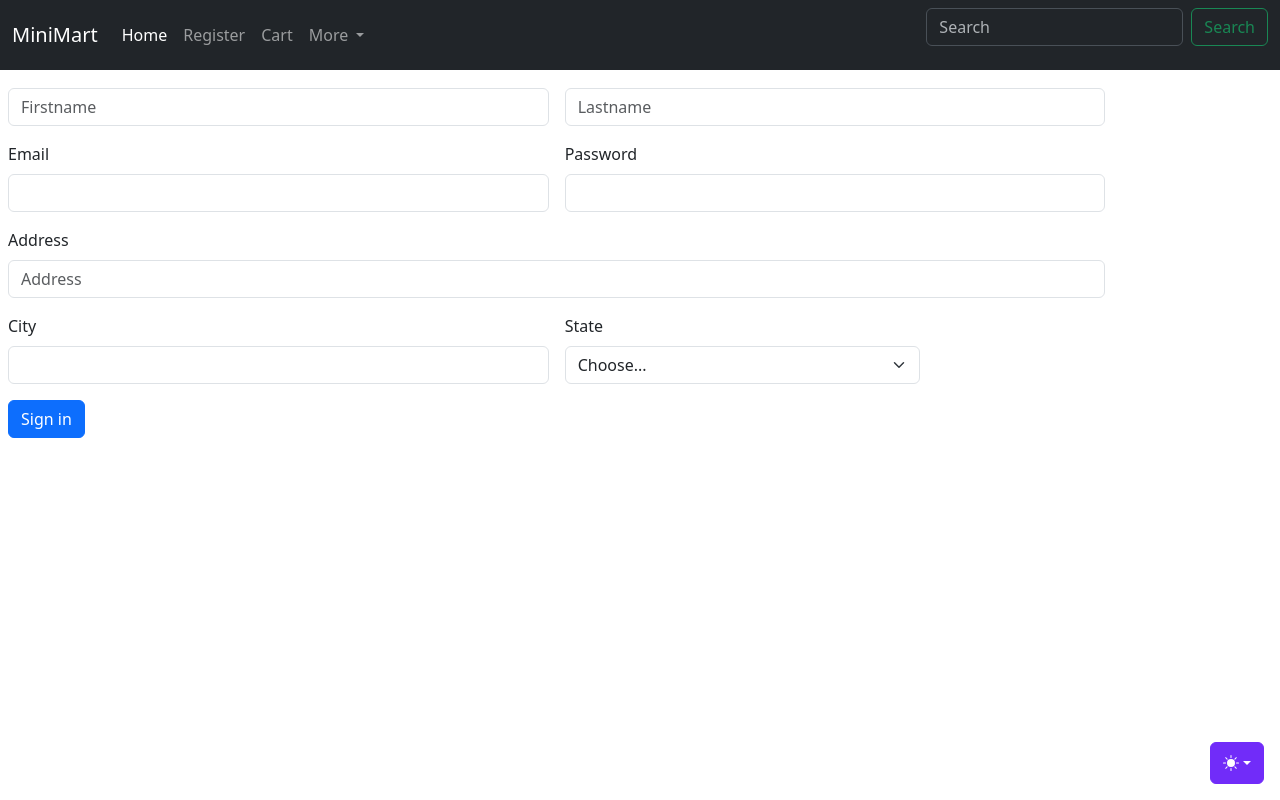
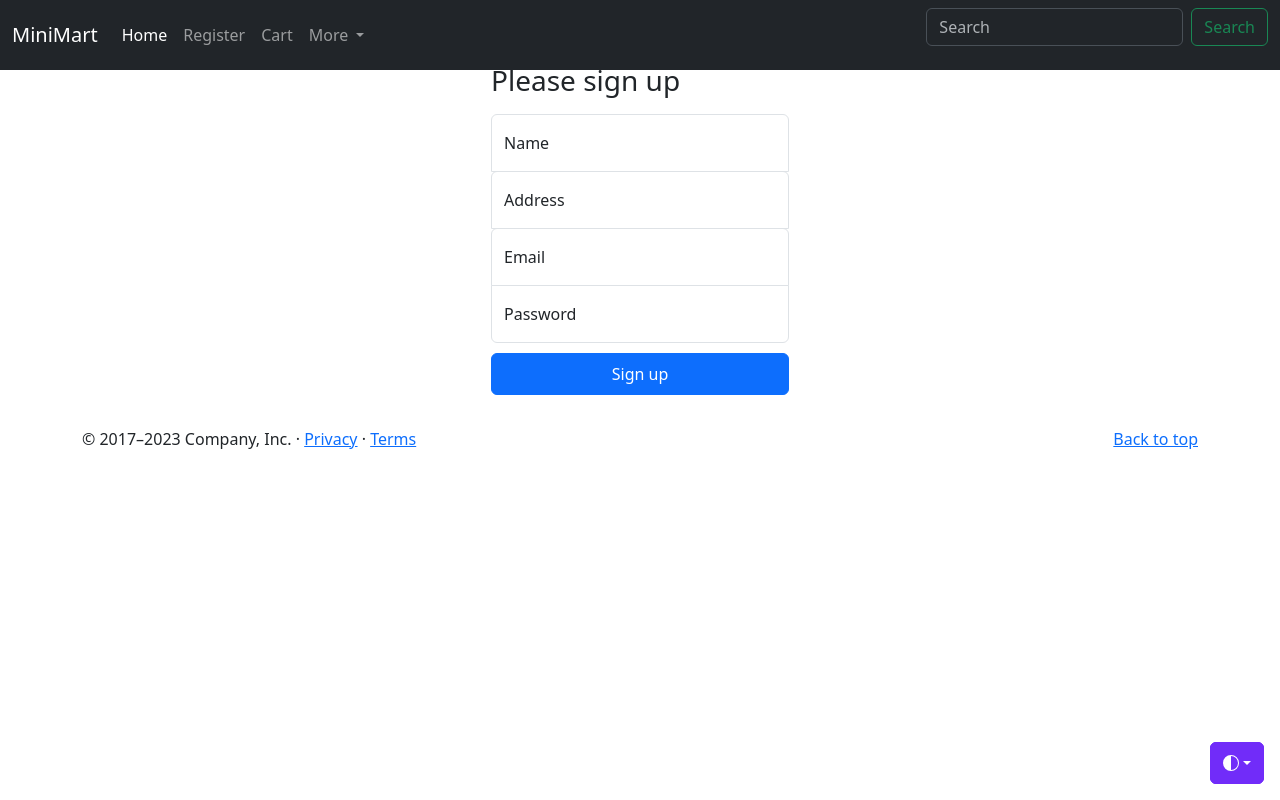
Before and after one commit to Mirzzie/P1-django, a Django app: page /register/ in a window 1280 px wide. Run offline with Django 4.2, Linux system fonts and the light colour scheme.

Commit message:
registration done

```diff
--- a/p1/app/templates/register.html
+++ b/p1/app/templates/register.html
@@ -1,35 +1,88 @@
-{% include "base.html" %}
-<form class="row g-3">
-  <div class="col-md-6">
-    <input type="text" class="form-control" placeholder="Firstname" aria-label="Firstname">
+{% extends "base.html" %}
+{% load static %}
+{% block content %}
+    <!-- Custom styles for this template -->
+    <link href="{% static '/css/style.css' %}" rel="stylesheet">
+<!--  <body class="d-flex align-items-center py-4 bg-body-tertiary">-->
+    <svg xmlns="http://www.w3.org/2000/svg" class="d-none">
+      <symbol id="check2" viewBox="0 0 16 16">
+        <path d="M13.854 3.646a.5.5 0 0 1 0 .708l-7 7a.5.5 0 0 1-.708 0l-3.5-3.5a.5.5 0 1 1 .708-.708L6.5 10.293l6.646-6.647a.5.5 0 0 1 .708 0z"/>
+      </symbol>
+      <symbol id="circle-half" viewBox="0 0 16 16">
+        <path d="M8 15A7 7 0 1 0 8 1v14zm0 1A8 8 0 1 1 8 0a8 8 0 0 1 0 16z"/>
+      </symbol>
+      <symbol id="moon-stars-fill" viewBox="0 0 16 16">
+        <path d="M6 .278a.768.768 0 0 1 .08.858 7.208 7.208 0 0 0-.878 3.46c0 4.021 3.278 7.277 7.318 7.277.527 0 1.04-.055 1.533-.16a.787.787 0 0 1 .81.316.733.733 0 0 1-.031.893A8.349 8.349 0 0 1 8.344 16C3.734 16 0 12.286 0 7.71 0 4.266 2.114 1.312 5.124.06A.752.752 0 0 1 6 .278z"/>
+        <path d="M10.794 3.148a.217.217 0 0 1 .412 0l.387 1.162c.173.518.579.924 1.097 1.097l1.162.387a.217.217 0 0 1 0 .412l-1.162.387a1.734 1.734 0 0 0-1.097 1.097l-.387 1.162a.217.217 0 0 1-.412 0l-.387-1.162A1.734 1.734 0 0 0 9.31 6.593l-1.162-.387a.217.217 0 0 1 0-.412l1.162-.387a1.734 1.734 0 0 0 1.097-1.097l.387-1.162zM13.863.099a.145.145 0 0 1 .274 0l.258.774c.115.346.386.617.732.732l.774.258a.145.145 0 0 1 0 .274l-.774.258a1.156 1.156 0 0 0-.732.732l-.258.774a.145.145 0 0 1-.274 0l-.258-.774a1.156 1.156 0 0 0-.732-.732l-.774-.258a.145.145 0 0 1 0-.274l.774-.258c.346-.115.617-.386.732-.732L13.863.1z"/>
+      </symbol>
+      <symbol id="sun-fill" viewBox="0 0 16 16">
+        <path d="M8 12a4 4 0 1 0 0-8 4 4 0 0 0 0 8zM8 0a.5.5 0 0 1 .5.5v2a.5.5 0 0 1-1 0v-2A.5.5 0 0 1 8 0zm0 13a.5.5 0 0 1 .5.5v2a.5.5 0 0 1-1 0v-2A.5.5 0 0 1 8 13zm8-5a.5.5 0 0 1-.5.5h-2a.5.5 0 0 1 0-1h2a.5.5 0 0 1 .5.5zM3 8a.5.5 0 0 1-.5.5h-2a.5.5 0 0 1 0-1h2A.5.5 0 0 1 3 8zm10.657-5.657a.5.5 0 0 1 0 .707l-1.414 1.415a.5.5 0 1 1-.707-.708l1.414-1.414a.5.5 0 0 1 .707 0zm-9.193 9.193a.5.5 0 0 1 0 .707L3.05 13.657a.5.5 0 0 1-.707-.707l1.414-1.414a.5.5 0 0 1 .707 0zm9.193 2.121a.5.5 0 0 1-.707 0l-1.414-1.414a.5.5 0 0 1 .707-.707l1.414 1.414a.5.5 0 0 1 0 .707zM4.464 4.465a.5.5 0 0 1-.707 0L2.343 3.05a.5.5 0 1 1 .707-.707l1.414 1.414a.5.5 0 0 1 0 .708z"/>
+      </symbol>
+    </svg>
+
+    <div class="dropdown position-fixed bottom-0 end-0 mb-3 me-3 bd-mode-toggle">
+      <button class="btn btn-bd-primary py-2 dropdown-toggle d-flex align-items-center"
+              id="bd-theme"
+              type="button"
+              aria-expanded="false"
+              data-bs-toggle="dropdown"
+              aria-label="Toggle theme (auto)">
+        <svg class="bi my-1 theme-icon-active" width="1em" height="1em"><use href="#circle-half"></use></svg>
+        <span class="visually-hidden" id="bd-theme-text">Toggle theme</span>
+      </button>
+      <ul class="dropdown-menu dropdown-menu-end shadow" aria-labelledby="bd-theme-text">
+        <li>
+          <button type="button" class="dropdown-item d-flex align-items-center" data-bs-theme-value="light" aria-pressed="false">
+            <svg class="bi me-2 opacity-50 theme-icon" width="1em" height="1em"><use href="#sun-fill"></use></svg>
+            Light
+            <svg class="bi ms-auto d-none" width="1em" height="1em"><use href="#check2"></use></svg>
+          </button>
+        </li>
+        <li>
+          <button type="button" class="dropdown-item d-flex align-items-center" data-bs-theme-value="dark" aria-pressed="false">
+            <svg class="bi me-2 opacity-50 theme-icon" width="1em" height="1em"><use href="#moon-stars-fill"></use></svg>
+            Dark
+            <svg class="bi ms-auto d-none" width="1em" height="1em"><use href="#check2"></use></svg>
+          </button>
+        </li>
+        <li>
+          <button type="button" class="dropdown-item d-flex align-items-center active" data-bs-theme-value="auto" aria-pressed="true">
+            <svg class="bi me-2 opacity-50 theme-icon" width="1em" height="1em"><use href="#circle-half"></use></svg>
+            Auto
+            <svg class="bi ms-auto d-none" width="1em" height="1em"><use href="#check2"></use></svg>
+          </button>
+        </li>
+      </ul>
     </div>
-  <div class="col-md-6">
-    <input type="text" class="form-control" placeholder="Lastname" aria-label="Lastname">
+
+
+<main class="form-signup w-100 m-auto">
+  <form>
+    <h1 class="h3 mb-3 fw-normal">Please sign up</h1>
+
+    <div class="form-floating">
+      <input type="text" class="form-control" id="floatingName" placeholder="Name">
+      <label for="floatingName">Name</label>
     </div>
-  <div class="col-md-6">
-    <label for="inputEmail4" class="form-label">Email</label>
-    <input type="email" class="form-control" id="inputEmail4">
+
+    <div class="form-floating">
+      <input type="text" class="form-control" id="floatingAddress" placeholder="Address">
+      <label for="floatingAddress">Address</label>
     </div>
-  <div class="col-md-6">
-    <label for="inputPassword4" class="form-label">Password</label>
-    <input type="password" class="form-control" id="inputPassword4">
+
+    <div class="form-floating">
+      <input type="email" class="form-control" id="floatingInput" placeholder="name@example.com">
+      <label for="floatingInput">Email</label>
     </div>
-  <div class="col-12">
-    <label for="inputAddress" class="form-label">Address</label>
-    <input type="text" class="form-control" id="inputAddress" placeholder="Address">
+
+    <div class="form-floating">
+      <input type="password" class="form-control" id="floatingPassword" placeholder="Password">
+      <label for="floatingPassword">Password</label>
     </div>
-  <div class="col-md-6">
-    <label for="inputCity" class="form-label">City</label>
-    <input type="text" class="form-control" id="inputCity">
-  </div>
-  <div class="col-md-4">
-    <label for="inputState" class="form-label">State</label>
-    <select id="inputState" class="form-select">
-      <option selected>Choose...</option>
-      <option>...</option>
-    </select>
-  </div>
-  <div class="col-12">
-    <button type="submit" class="btn btn-primary">Sign in</button>
-  </div>
+
+    <button class="btn btn-primary w-100 py-2" type="submit">Sign up</button>
   </form>
+</main>
+
+<!--    </body>-->
+{% endblock %}
--- /dev/null
+++ b/p1/static/css/style.css
@@ -0,0 +1,104 @@
+/*registraion css*/
+.bd-placeholder-img {
+        font-size: 1.125rem;
+        text-anchor: middle;
+        -webkit-user-select: none;
+        -moz-user-select: none;
+        user-select: none;
+      }
+
+      @media (min-width: 768px) {
+        .bd-placeholder-img-lg {
+          font-size: 3.5rem;
+        }
+      }
+
+      .b-example-divider {
+        width: 100%;
+        height: 3rem;
+        background-color: rgba(0, 0, 0, .1);
+        border: solid rgba(0, 0, 0, .15);
+        border-width: 1px 0;
+        box-shadow: inset 0 .5em 1.5em rgba(0, 0, 0, .1), inset 0 .125em .5em rgba(0, 0, 0, .15);
+      }
+
+      .b-example-vr {
+        flex-shrink: 0;
+        width: 1.5rem;
+        height: 100vh;
+      }
+
+      .bi {
+        vertical-align: -.125em;
+        fill: currentColor;
+      }
+
+      .nav-scroller {
+        position: relative;
+        z-index: 2;
+        height: 2.75rem;
+        overflow-y: hidden;
+      }
+
+      .nav-scroller .nav {
+        display: flex;
+        flex-wrap: nowrap;
+        padding-bottom: 1rem;
+        margin-top: -1px;
+        overflow-x: auto;
+        text-align: center;
+        white-space: nowrap;
+        -webkit-overflow-scrolling: touch;
+      }
+
+      .btn-bd-primary {
+        --bd-violet-bg: #712cf9;
+        --bd-violet-rgb: 112.520718, 44.062154, 249.437846;
+
+        --bs-btn-font-weight: 600;
+        --bs-btn-color: var(--bs-white);
+        --bs-btn-bg: var(--bd-violet-bg);
+        --bs-btn-border-color: var(--bd-violet-bg);
+        --bs-btn-hover-color: var(--bs-white);
+        --bs-btn-hover-bg: #6528e0;
+        --bs-btn-hover-border-color: #6528e0;
+        --bs-btn-focus-shadow-rgb: var(--bd-violet-rgb);
+        --bs-btn-active-color: var(--bs-btn-hover-color);
+        --bs-btn-active-bg: #5a23c8;
+        --bs-btn-active-border-color: #5a23c8;
+      }
+      .bd-mode-toggle {
+        z-index: 1500;
+      }
+html,
+body {
+  height: 100%;
+}
+
+.form-signup {
+  max-width: 330px;
+  padding: 1rem;
+}
+
+.form-signup .form-floating:focus-within {
+  z-index: 2;
+}
+
+.form-signup input[type="Text"] {
+  margin-bottom: -1px;
+  border-bottom-right-radius: 0;
+  border-bottom-left-radius: 0;
+}
+
+.form-signup input[type="email"] {
+  margin-bottom: -1px;
+  border-bottom-right-radius: 0;
+  border-bottom-left-radius: 0;
+}
+
+.form-signup input[type="password"] {
+  margin-bottom: 10px;
+  border-top-left-radius: 0;
+  border-top-right-radius: 0;
+}
+/*endof registration css*/
```
Lines whose indentation alone changed are shown as unchanged.
